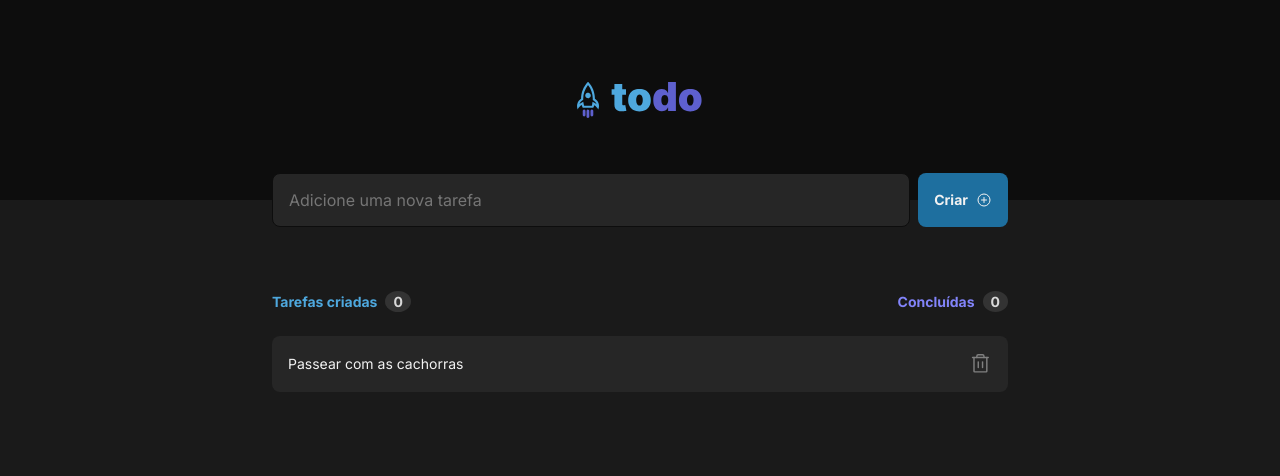
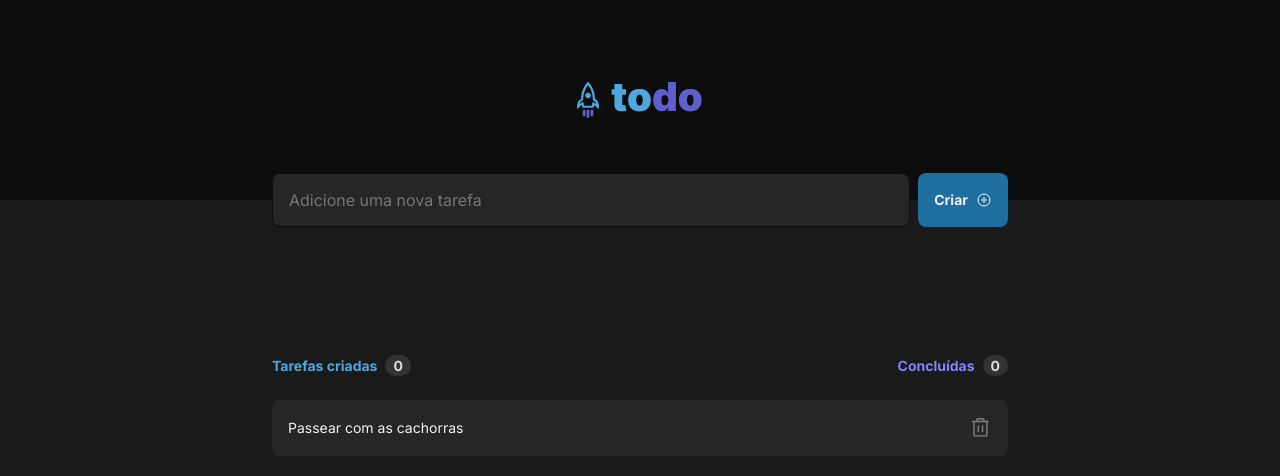
Before and after one commit to GeracNeto/Desafio-01-to-do-list-reactjs-ignite, a React (Vite) app: page / in a window 1280 px wide. Shown: the top 476 px of the page. Built offline with nearby package versions, Linux system fonts and the light colour scheme.

Commit message:
Atualizado estilo do componente Info
Alterado raio da borda para 50px
Atualizado margens e largura

```diff
--- a/src/components/Info.module.css
+++ b/src/components/Info.module.css
@@ -2,7 +2,8 @@
     display: flex;
     align-items: center;
     justify-content: space-between;
-    width: 100%;
+    width: 46rem;
+    margin: 4rem auto 0;
 }
 
 .info p{
@@ -17,7 +18,8 @@
     background: var(--gray-400);
 
     padding: 0.125rem 0.5rem ;
-    border-radius: 100%;
+    border-radius: 50px;
+
 
     color: var(--gray-200) ;
 }
```
